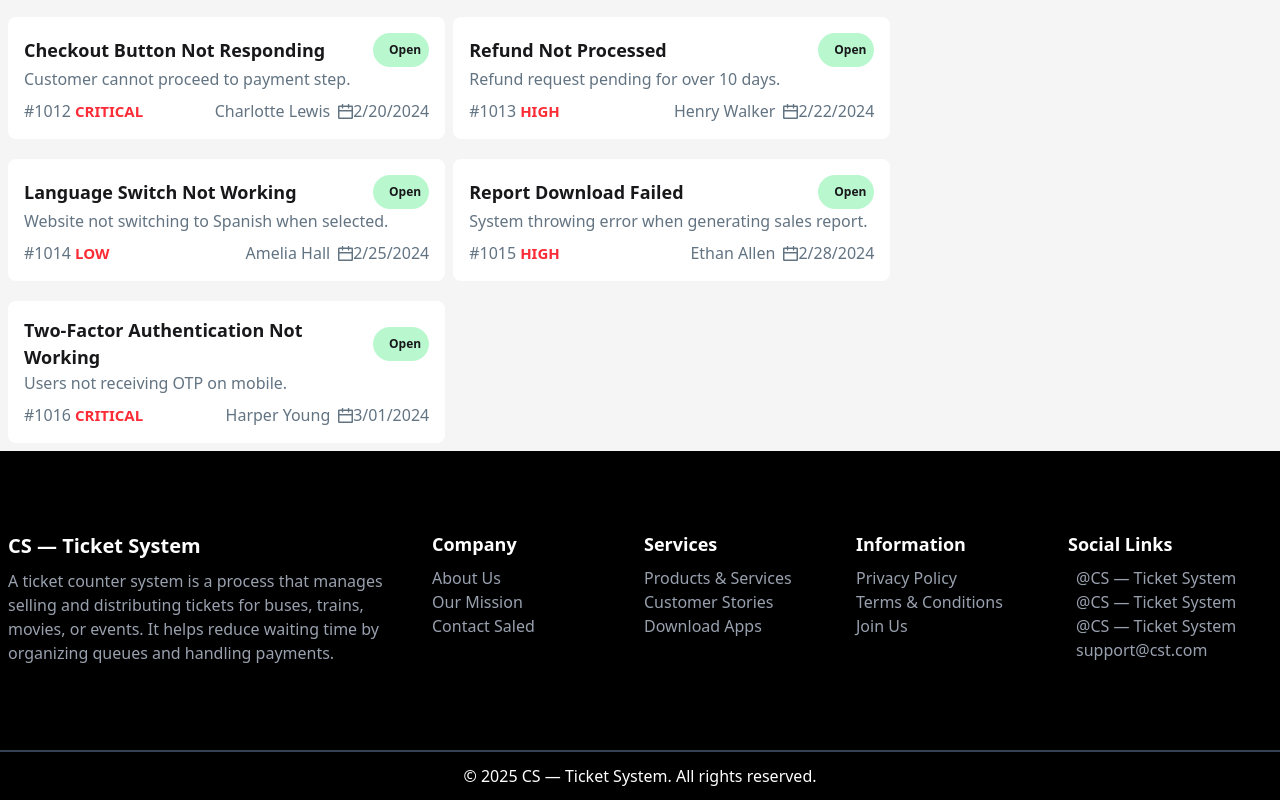
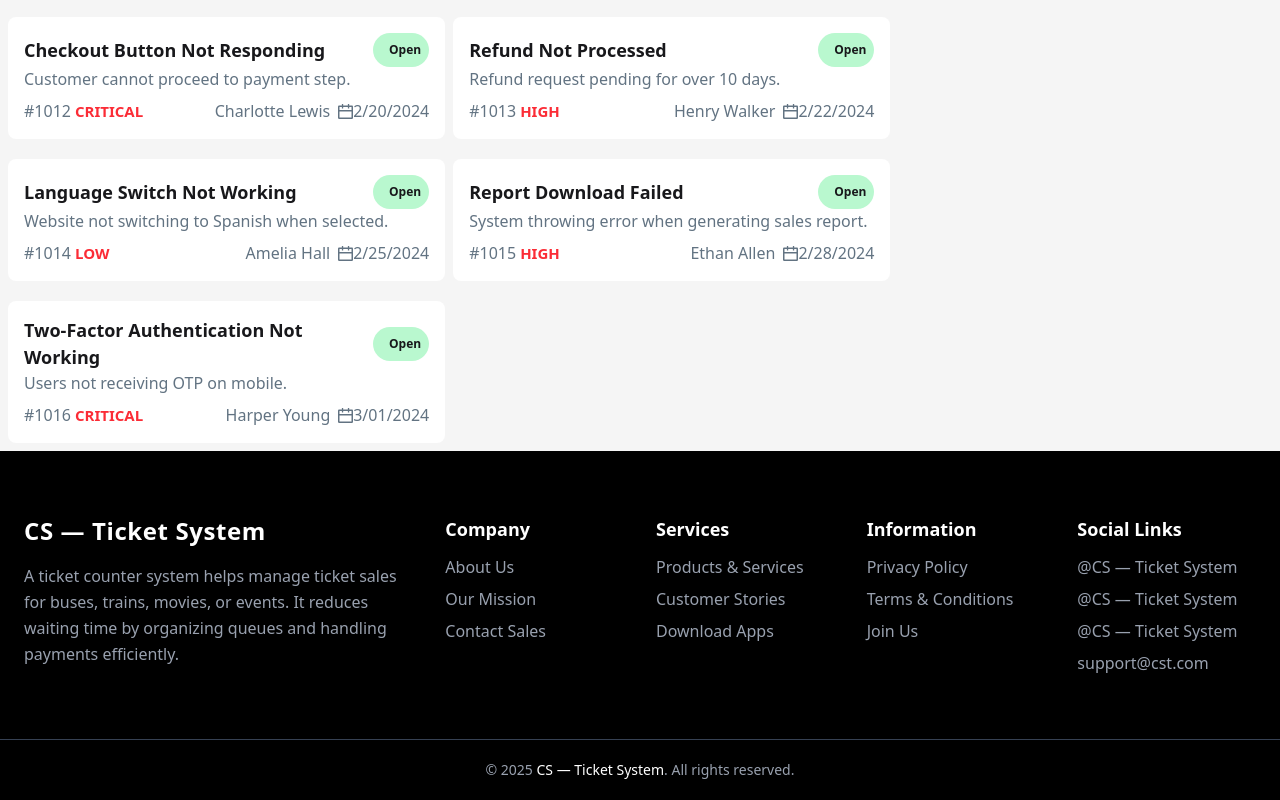
Before and after one commit to Mokim2005/customer-service-project, a React (Vite) app: page / in a window 1280 px wide. Shown: the part 1266-2066 px from the top of the page. Built offline with nearby package versions, Linux system fonts and the light colour scheme.

Commit message:
updated footer

```diff
--- a/src/assets/components/footer/Footer.jsx
+++ b/src/assets/components/footer/Footer.jsx
@@ -2,69 +2,80 @@ import React from "react";
 
 const Footer = () => {
   return (
-    <div className="bg-black">
-      <div className=" container p-2 py-20 mx-auto grid border-b-2 border-gray-700 grid-cols-2 md:grid-cols-6 gap-2">
-        <div className=" col-span-2 text-white">
-          <h2 className="font-bold text-[20px] text-white">
+    <footer className="bg-black text-white">
+
+      {/* Top Section */}
+      <div className="max-w-7xl mx-auto px-6 py-16 grid grid-cols-2 md:grid-cols-6 gap-8 border-b border-gray-700">
+
+        {/* Brand */}
+        <div className="col-span-2">
+          <h2 className="font-bold text-2xl tracking-wide">
             CS — Ticket System
           </h2>
-          <ul className="text-gray-400  mr-10 mt-2">
+          <p className="text-gray-400 mt-4 leading-relaxed">
+            A ticket counter system helps manage ticket sales for buses, trains,
+            movies, or events. It reduces waiting time by organizing queues and
+            handling payments efficiently.
+          </p>
+        </div>
+
+        {/* Company */}
+        <div>
+          <h3 className="font-semibold text-lg mb-3">Company</h3>
+          <ul className="space-y-2 text-gray-400">
+            <li className="hover:text-white cursor-pointer transition">About Us</li>
+            <li className="hover:text-white cursor-pointer transition">Our Mission</li>
+            <li className="hover:text-white cursor-pointer transition">Contact Sales</li>
+          </ul>
+        </div>
+
+        {/* Services */}
+        <div>
+          <h3 className="font-semibold text-lg mb-3">Services</h3>
+          <ul className="space-y-2 text-gray-400">
+            <li className="hover:text-white cursor-pointer transition">Products & Services</li>
+            <li className="hover:text-white cursor-pointer transition">Customer Stories</li>
+            <li className="hover:text-white cursor-pointer transition">Download Apps</li>
+          </ul>
+        </div>
+
+        {/* Information */}
+        <div>
+          <h3 className="font-semibold text-lg mb-3">Information</h3>
+          <ul className="space-y-2 text-gray-400">
+            <li className="hover:text-white cursor-pointer transition">Privacy Policy</li>
+            <li className="hover:text-white cursor-pointer transition">Terms & Conditions</li>
+            <li className="hover:text-white cursor-pointer transition">Join Us</li>
+          </ul>
+        </div>
+
+        {/* Social */}
+        <div>
+          <h3 className="font-semibold text-lg mb-3">Social Links</h3>
+          <ul className="space-y-2 text-gray-400">
             <li>
-              A ticket counter system is a process that manages selling and
-              distributing tickets for buses, trains, movies, or events. It
-              helps reduce waiting time by organizing queues and handling
-              payments.
+              <a href="#" className="hover:text-white transition">@CS — Ticket System</a>
+            </li>
+            <li>
+              <a href="#" className="hover:text-white transition">@CS — Ticket System</a>
+            </li>
+            <li>
+              <a href="#" className="hover:text-white transition">@CS — Ticket System</a>
+            </li>
+            <li>
+              <a href="#" className="hover:text-white transition">support@cst.com</a>
             </li>
           </ul>
         </div>
-        <div className="">
-          <h3 className="font-semibold text-[18px] text-white">Company</h3>
-          <ul className="text-gray-400 mt-2">
-            <li>About Us</li>
-            <li>Our Mission</li>
-            <li>Contact Saled</li>
-          </ul>
-        </div>
-        <div className="">
-          <h3 className="font-semibold text-[18px] text-white">Services</h3>
-          <ul className="text-gray-400 mt-2">
-            <li>Products & Services</li>
-            <li>Customer Stories</li>
-            <li>Download Apps</li>
-          </ul>
-        </div>
-        <div className="">
-          <h3 className="font-semibold text-[18px] text-white">Information</h3>
-          <ul className="text-gray-400 mt-2">
-            <li>Privacy Policy</li>
-            <li>Terms & Conditions</li>
-            <li>Join Us</li>
-          </ul>
-        </div>
-        <div className="">
-          <h3 className="font-semibold text-[18px] text-white">Social Links</h3>
-          <ul className="text-gray-400 m-2">
-            <li>
-              <a href="">@CS — Ticket System</a>
-            </li>
-            <li>
-              <a href="">@CS — Ticket System</a>
-            </li>
-            <li>
-              <a href="">@CS — Ticket System</a>
-            </li>
-            <li>
-              <a href="">support@cst.com</a>
-            </li>
-          </ul>
-        </div>
+
       </div>
-      <div>
-        <p className="text-white py-3 text-center">
-          © 2025 CS — Ticket System. All rights reserved.
-        </p>
+
+      {/* Bottom Section */}
+      <div className="text-center py-5 text-gray-400 text-sm">
+        © 2025 <span className="text-white font-medium">CS — Ticket System</span>. All rights reserved.
       </div>
-    </div>
+
+    </footer>
   );
 };
 
```
